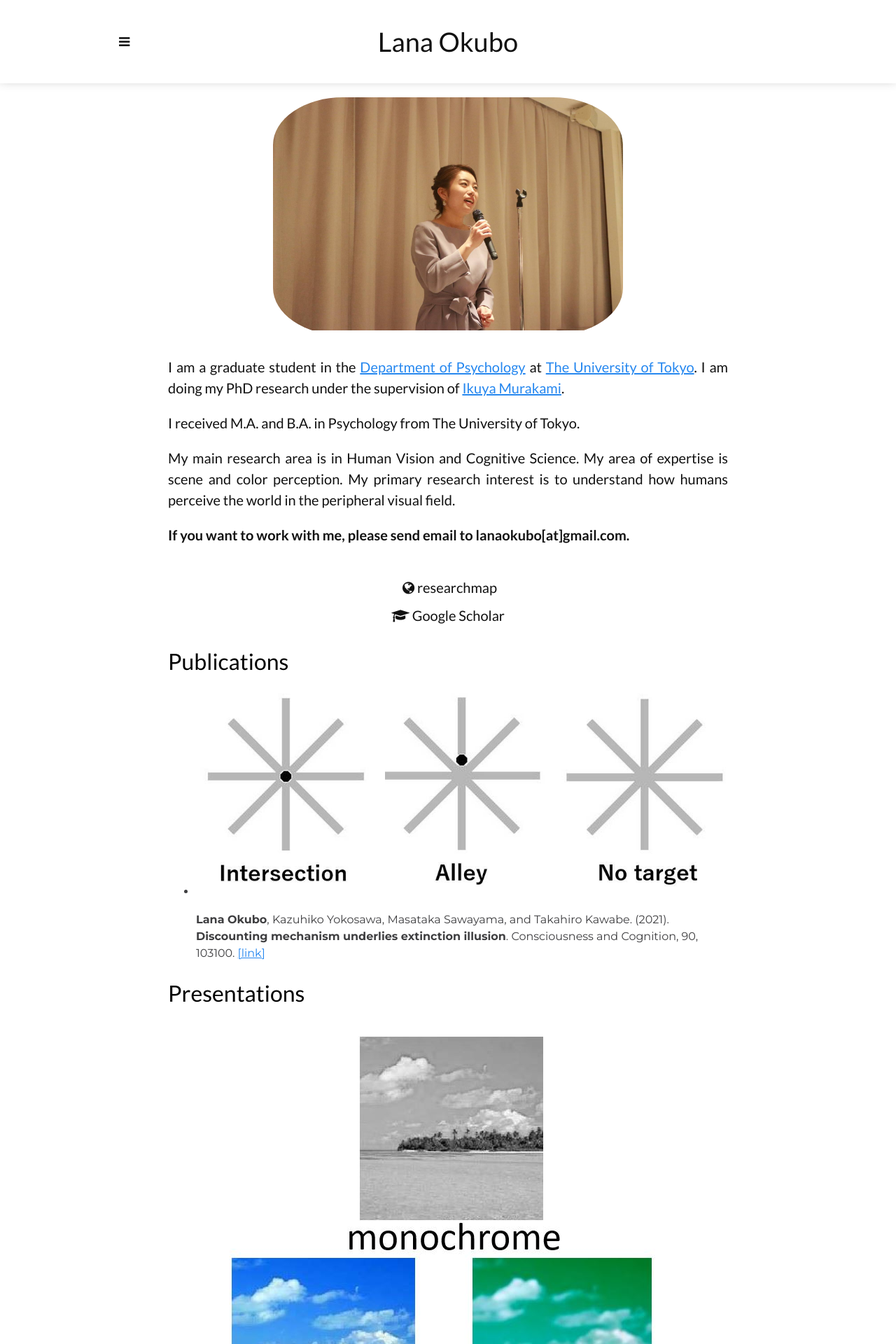
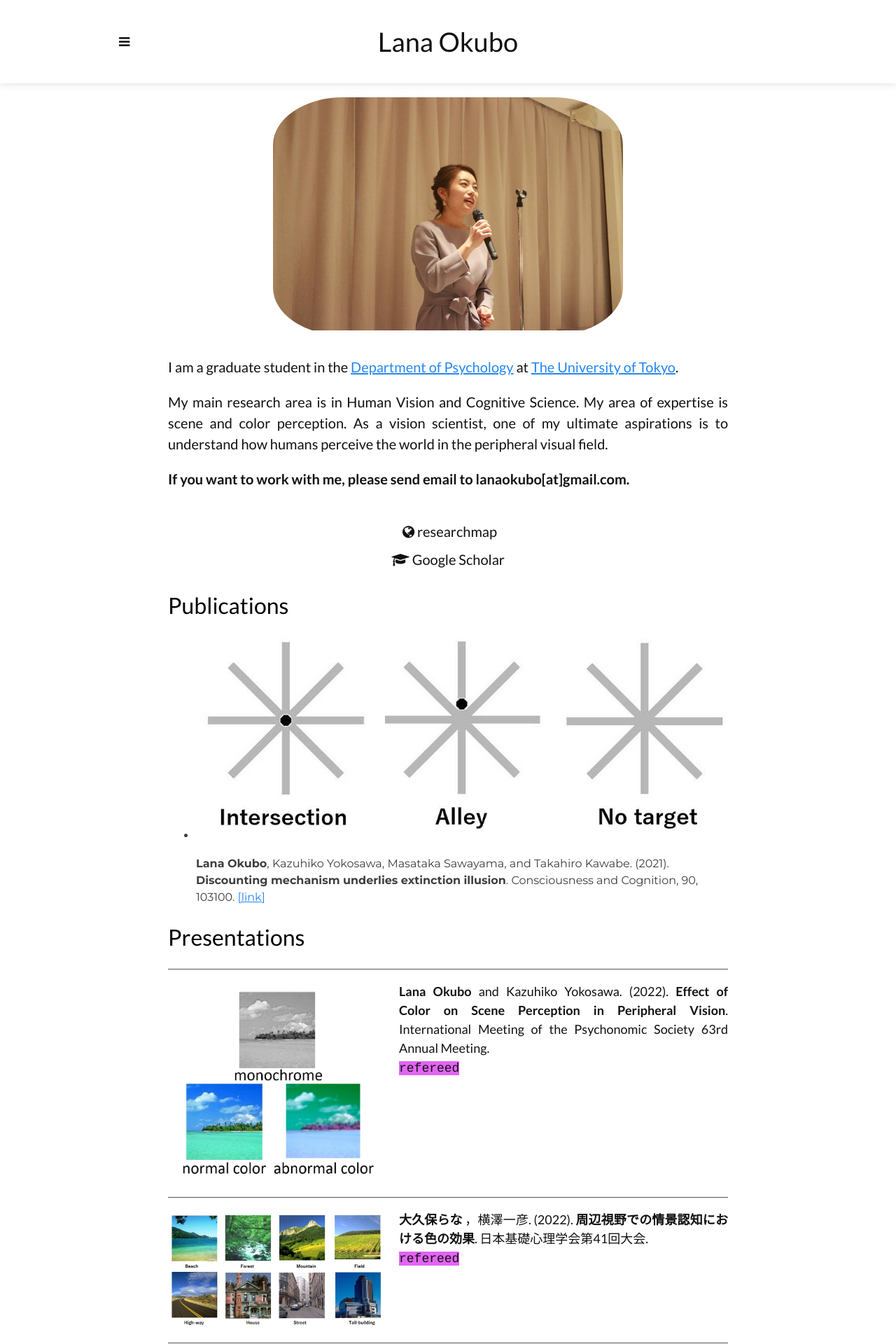
Before and after one commit to LNOKB/lnokb.github.io, a Jekyll site: the page built from index.html, in a window 1280 px wide. Shown: the top 1920 px of the page at 70% size. Built offline with Jekyll 4.4.1, drawn with Linux system fonts in a browser that asks for light colours.

Commit message:
Update index.html

```diff
--- a/index.html
+++ b/index.html
@@ -12,17 +12,13 @@ layout: home-page
       <!-- <p class="subtitle">{{site.about-author}}</p> -->
       <p class="subtitle">
         I am a graduate student in the <a href="http://www.l.u-tokyo.ac.jp/psy/" target="_blank">Department of Psychology</a>
-        at <a href="https://www.u-tokyo.ac.jp/en/" target="_blank">The University of Tokyo</a>. I am doing my PhD research under the supervision of <a href="https://www.l.u-tokyo.ac.jp/~ikuya/e/html/ikuya.html" target="_blank">Ikuya Murakami</a>.
-      </p>
-
-       <p class="subtitle">
-        I received M.A. and B.A. in Psychology from The University of Tokyo.
+        at <a href="https://www.u-tokyo.ac.jp/en/" target="_blank">The University of Tokyo</a>.
       </p>
 
       <p class="subtitle">
         My main research area is in Human Vision and Cognitive Science.
         My area of expertise is scene and color perception.
-        My primary research interest is to understand how humans perceive the world in the peripheral visual field.
+        As a vision scientist, one of my ultimate aspirations is to understand how humans perceive the world in the peripheral visual field.
 
       </p>
 
@@ -64,6 +60,8 @@ layout: home-page
 <div class="small-wrapper" align="center">
   <div class="section-container" align="left">
     <h1 id="sec:presentation" style="color:black" align="left">Presentations</h1>
+  </div>
+  <div class="publication-container" align="center">
     <ul>
 
       <li>
@@ -155,6 +153,8 @@ layout: home-page
   <div class="section-container" align="left">
     <section class="about-header">
       <h1 id="sec:awardhonor" style="color:black" align="left">Awards and Honors</h1>
+  </div>
+  <div class="awardhonor-container" align="left">
     <ul>
 
 
@@ -195,14 +195,12 @@ layout: home-page
     <div class="post-card">
       <a href="{{post.url | prepend: site.baseurl}}" class="post-card-image" style="background-image: url( {{ "/assets/img/" | prepend: site.baseurl | append : post.img}} )">
       </a>
-
       <div class="post-card-body">
         {% for tag in post.tags %}
         <a href="{{site.baseurl}}/tags#{{tag}}" class="tag">|&#32;{{ tag }}</a>
         {% endfor %}
         <a href="{{post.url | prepend: site.baseurl}}" class="post-card-link"><h3 class="post-card-title">{{post.title}}</h3></a>
       </div>
-
     </div>
   </li>
   {% endfor %}
```
